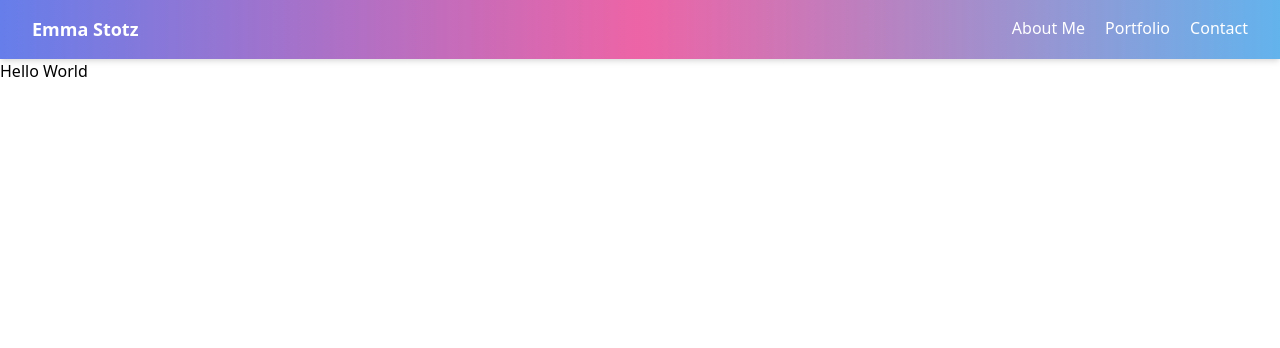
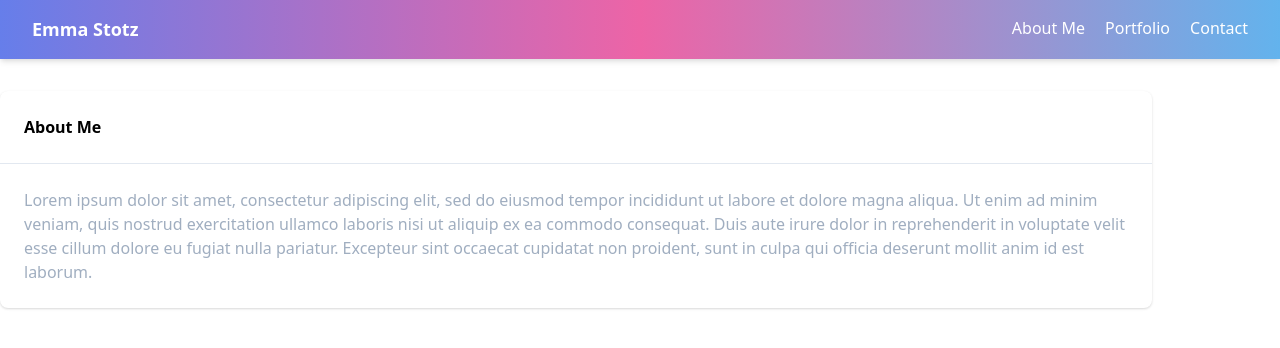
Before and after one commit to emmastotz/nuxt-portfolio, a Nuxt app: page / in a window 1280 px wide. Shown: the top 348 px of the page. Built offline with nearby package versions, Linux system fonts and the light colour scheme.

Commit message:
feat: use `<DisplayCard>`

```diff
--- a/pages/index.vue
+++ b/pages/index.vue
@@ -1,5 +1,29 @@
 <template>
-  <div class="container">
-    Hello World
+  <div class="mx-auto my-8">
+    <DisplayCard>
+      <template #title>
+        <h2 class="font-semibold">About Me</h2>
+      </template>
+      <template #content>
+        <div class="flex">
+          <!-- <div class="flex-1 rounded-full bg-gray-100">
+            <img src="/static/images/emma.jpg" />
+          </div> -->
+          <p class="prose text-gray-500">
+            Lorem ipsum dolor sit amet, consectetur adipiscing elit, sed do eiusmod tempor incididunt ut labore et dolore magna aliqua. Ut enim ad minim veniam, quis nostrud exercitation ullamco laboris nisi ut aliquip ex ea commodo consequat. Duis aute irure dolor in reprehenderit in voluptate velit esse cillum dolore eu fugiat nulla pariatur. Excepteur sint occaecat cupidatat non proident, sunt in culpa qui officia deserunt mollit anim id est laborum.
+          </p>
+        </div>
+      </template>
+    </DisplayCard>
   </div>
 </template>
+
+<script>
+import DisplayCard from '@/components/DisplayCard.vue'
+
+export default {
+  components: {
+    DisplayCard,
+  }
+}
+</script>
```
